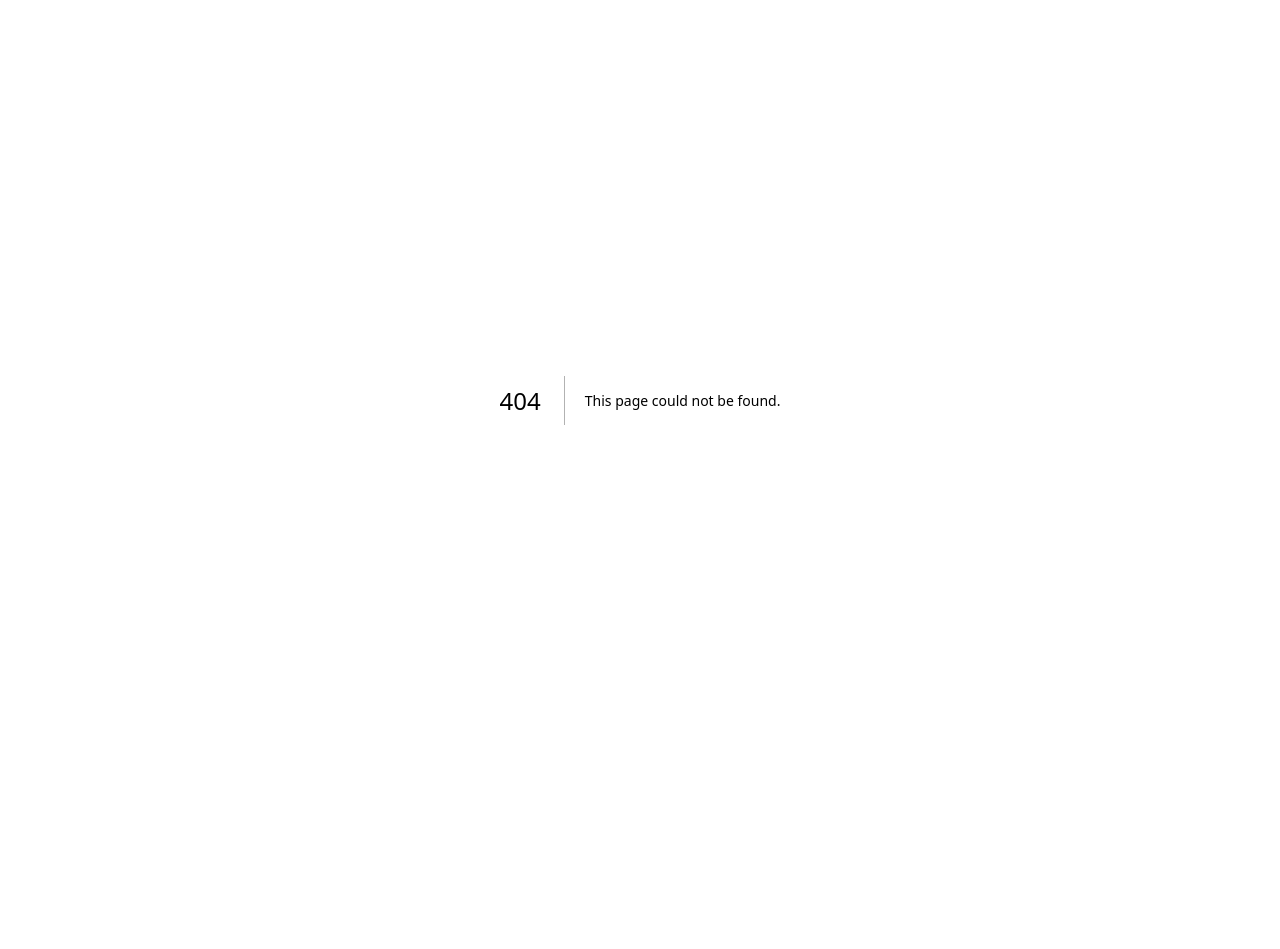
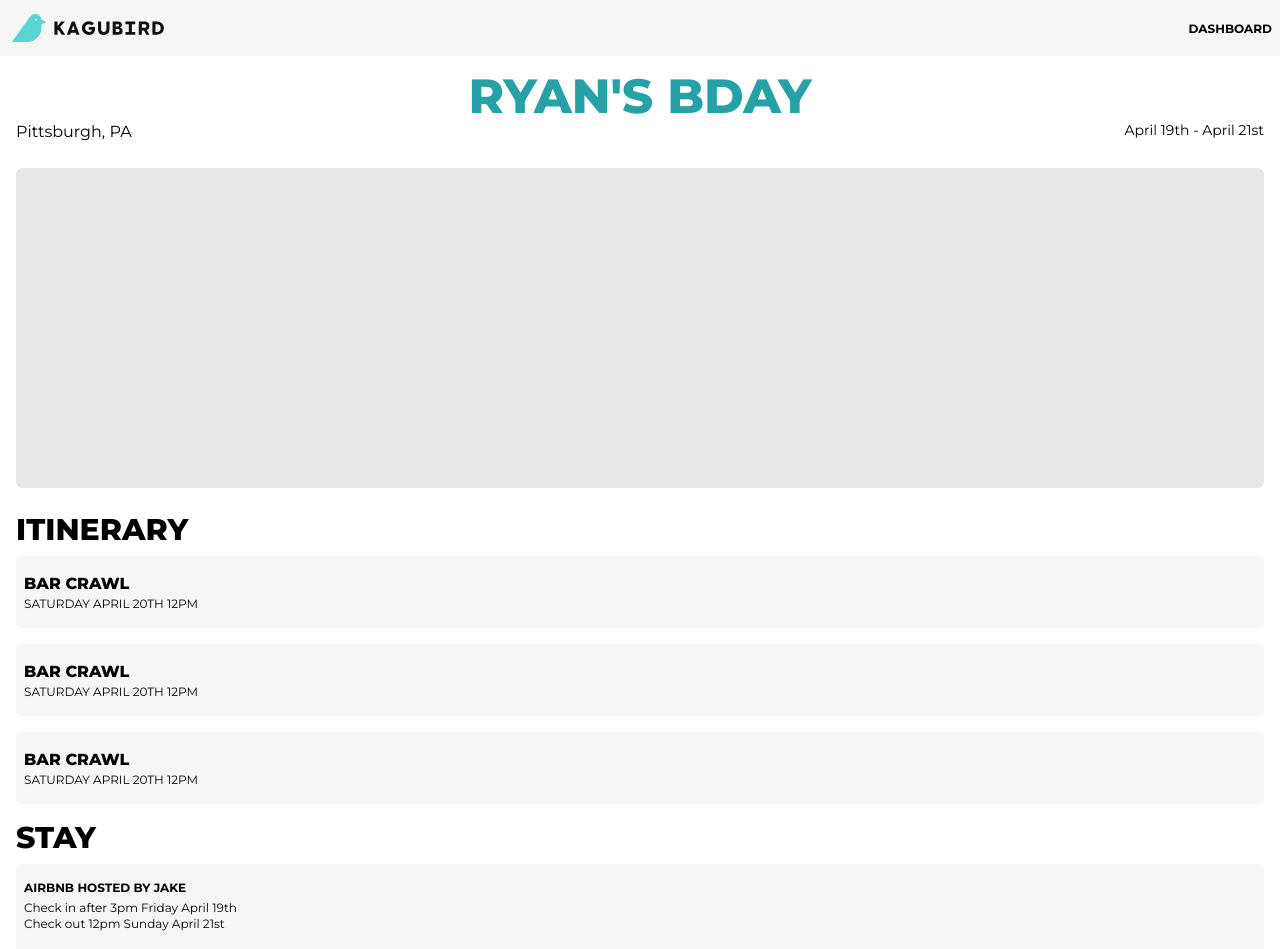
Before and after one commit to rytwalker/kagubird, a Next.js app: page /dashboard/trips/1 in a window 1280 px wide. Before the commit this address had no page. Shown: the top 949 px of the page. Before the commit the page ends 800 px from the top, so only its background shows below. Built offline with nearby package versions, Linux system fonts and the light colour scheme.

Commit message:
layout basic trip idea

```diff
--- /dev/null
+++ b/app/dashboard/page.tsx
@@ -0,0 +1,21 @@
+import Link from "next/link";
+
+export default function Page() {
+  return (
+    <div className="p-2">
+      <nav className="mb-2">
+        <Link className="text-xs font-bold uppercase" href="/dashboard/trips">
+          Trips
+        </Link>
+      </nav>
+      <h1 className="text-2xl font-bold uppercase mb-6">Welcome Ryan</h1>
+      <h2 className="font-bold uppercase mb-2 font-sm">Upcoming Trips</h2>
+      <Link href="/dashboard/trips/1">
+        <div className="bg-gray-50 rounded flex flex-col justify-center px-2 py-4">
+          <h3 className="font-extrabold uppercase">Ryan's Bday</h3>
+          <p className="uppercase text-xs">April 19th - April 21st</p>
+        </div>
+      </Link>
+    </div>
+  );
+}
--- /dev/null
+++ b/app/dashboard/trips/[slug]/page.tsx
@@ -0,0 +1,41 @@
+"use client";
+import IntineraryItem from "@/app/ui/components/ItineraryItem";
+import { Disclosure, Transition } from "@headlessui/react";
+
+export default function Trip() {
+  return (
+    <div className="p-4">
+      <div className="mb-6">
+        <h1 className="text-kagu-green-500 text-center text-5xl uppercase font-extrabold">
+          Ryan's Bday
+        </h1>
+        <div className="flex justify-between">
+          <p>Pittsburgh, PA</p>
+          <p className="text-sm">April 19th - April 21st</p>
+        </div>
+      </div>
+      <div className="h-80 bg-gray-100  rounded-md mb-6" />
+      <h2 className="text-3xl mb-2 uppercase font-extrabold">Itinerary</h2>
+      <IntineraryItem />
+      <IntineraryItem />
+      <IntineraryItem />
+      <h2 className="text-3xl mb-2 uppercase font-extrabold">Stay</h2>
+      <div className="py-4 px-2 bg-gray-50 rounded-md">
+        <h4 className="uppercase font-bold text-xs mb-1">
+          Airbnb Hosted by Jake
+        </h4>
+        <p className="text-xs">Check in after 3pm Friday April 19th</p>
+        <p className="text-xs mb-4">Check out 12pm Sunday April 21st</p>
+        <ul>
+          <li className="uppercase text-xs">
+            1234 1st Ave. Pittsbugh, PA 44444
+          </li>
+          <li className="uppercase text-xs">412-123-4556</li>
+          <li className="text-kagu-green-500 text-xs mt-2">
+            <a href="https://google.com">Airbnb Link</a>
+          </li>
+        </ul>
+      </div>
+    </div>
+  );
+}
--- /dev/null
+++ b/app/dashboard/trips/page.tsx
@@ -0,0 +1,3 @@
+export default function Page() {
+  return <p>trips page</p>;
+}
--- a/app/layout.tsx
+++ b/app/layout.tsx
@@ -1,6 +1,8 @@
 import type { Metadata } from "next";
 import { Montserrat } from "next/font/google";
+import { Providers } from "./lib/Providers";
 import "./globals.css";
+import Nav from "./ui/components/Nav";
 
 const montserrat = Montserrat({
   subsets: ["latin"],
@@ -14,8 +16,11 @@ export const metadata: Metadata = {
 
 export default function RootLayout(props: React.PropsWithChildren) {
   return (
-    <html lang="en" className={montserrat.className}>
-      <body>{props.children}</body>
+    <html lang="en" className={montserrat.className} suppressHydrationWarning>
+      <body className="bg-white">
+        <Nav />
+        {props.children}
+      </body>
     </html>
   );
 }
--- /dev/null
+++ b/app/lib/Providers.tsx
@@ -0,0 +1,11 @@
+"use client";
+
+import { ThemeProvider } from "next-themes";
+
+export function Providers({ children }: { children: React.ReactNode }) {
+  return (
+    <ThemeProvider attribute="class" defaultTheme="system" enableSystem>
+      {children}
+    </ThemeProvider>
+  );
+}
--- a/app/page.tsx
+++ b/app/page.tsx
@@ -1,16 +1,9 @@
-import Image from "next/image";
-import Logo from "../public/logo.svg";
+import Logo from "@ui/components/Logo";
 
 export default function Home() {
   return (
     <div className="px-2 flex flex-col items-center justify-center h-screen">
-      <Image
-        alt="Kagubird logo"
-        height="106"
-        width="566"
-        src={Logo}
-        className="w-100%"
-      />
+      <Logo />
       <h1 className="text-3xl font-bold">Coming Soon!</h1>
     </div>
   );
--- /dev/null
+++ b/app/ui/components/ItineraryItem.tsx
@@ -0,0 +1,44 @@
+import { Disclosure, Transition } from "@headlessui/react";
+
+export default function IntineraryItem() {
+  return (
+    <Disclosure as="div" className="mb-4 py-4 px-2 rounded-md bg-gray-50">
+      <Disclosure.Button className="flex flex-col">
+        <h3 className="font-extrabold uppercase">Bar Crawl</h3>
+        <p className="uppercase text-xs">Saturday April 20th 12pm</p>
+      </Disclosure.Button>
+      <Transition
+        enter="transition duration-100 ease-out"
+        enterFrom="transform scale-95 opacity-0"
+        enterTo="transform scale-100 opacity-100"
+        leave="transition duration-75 ease-out"
+        leaveFrom="transform scale-100 opacity-100"
+        leaveTo="transform scale-95 opacity-0"
+      >
+        <Disclosure.Panel className="text-gray-700">
+          <div className="my-4 h-px bg-gray-200" />
+          <h4 className="uppercase font-bold text-xs mb-1">Locations</h4>
+          <ul>
+            <li className="uppercase text-xs mb-4">
+              The BeerHIVE - 123 PEnn. AVE PITTSBURGH PA, 44121{" "}
+              <a className="text-kagu-green-500" href="https://google.com">
+                BEERHIVE.com
+              </a>{" "}
+              - 412-555-1224
+            </li>
+            <li className="uppercase text-xs mb-4">
+              The BeerHIVE - 123 PEnn. AVE PITTSBURGH PA, 44121{" "}
+              <a className="text-kagu-green-500" href="https://google.com">
+                BEERHIVE.com
+              </a>{" "}
+              - 412-555-1224
+            </li>
+          </ul>
+
+          <h4 className="uppercase font-bold text-xs mb-1">Notes</h4>
+          <p className="text-xs">Order isn't important. Bring cash.</p>
+        </Disclosure.Panel>
+      </Transition>
+    </Disclosure>
+  );
+}
--- /dev/null
+++ b/app/ui/components/Logo.tsx
@@ -0,0 +1,18 @@
+"use client";
+import Image from "next/image";
+import { useTheme } from "next-themes";
+import LogoMain from "../../../public/logo.svg";
+import LogoInverse from "../../../public/logo-inverse.svg";
+
+export default function Logo() {
+  const { resolvedTheme } = useTheme();
+  return (
+    <Image
+      alt="Kagubird logo"
+      height="106"
+      width="566"
+      src={resolvedTheme === "dark" ? LogoInverse : LogoMain}
+      className="w-100%"
+    />
+  );
+}
--- /dev/null
+++ b/app/ui/components/Nav.tsx
@@ -0,0 +1,16 @@
+import Link from "next/link";
+import Logo from "./Logo";
+export default function Nav() {
+  return (
+    <nav className=" px-2 h-14 bg-gray-50 flex items-center justify-between">
+      <div className="w-40">
+        <Logo />
+      </div>
+      <div>
+        <Link className="text-xs font-bold  uppercase" href="/dashboard">
+          Dashboard
+        </Link>
+      </div>
+    </nav>
+  );
+}
--- a/package.json
+++ b/package.json
@@ -9,9 +9,11 @@
     "lint": "next lint"
   },
   "dependencies": {
+    "@headlessui/react": "^1.7.18",
     "@techstack/styled-system": "^1.0.433",
     "class-variance-authority": "^0.7.0",
     "next": "14.1.4",
+    "next-themes": "^0.3.0",
     "react": "^18",
     "react-dom": "^18",
     "styled-components": "^6.1.8"
--- a/tailwind.config.ts
+++ b/tailwind.config.ts
@@ -12,6 +12,33 @@ const tailwindConfig = {
   theme: {
     extend: {
       colors: {
+        black: "#111111",
+        gray: {
+          "50": "#f6f6f6",
+          "100": "#e7e7e7",
+          "200": "#d1d1d1",
+          "300": "#b0b0b0",
+          "400": "#888888",
+          "500": "#6d6d6d",
+          "600": "#5d5d5d",
+          "700": "#4f4f4f",
+          "800": "#454545",
+          "900": "#3d3d3d",
+          "950": "#111111",
+        },
+        "kagu-green": {
+          "50": "#f1fcfb",
+          "100": "#d1f6f3",
+          "200": "#a3ece8",
+          "300": "#58d5d3",
+          "400": "#40bfc1",
+          "500": "#26a2a6",
+          "600": "#1c7f85",
+          "700": "#1a676b",
+          "800": "#1a5055",
+          "900": "#1a4447",
+          "950": "#09262a",
+        },
         brand: "#58d5d3",
       },
     },
```
Also changed, not shown: public/logo-inverse.svg (added), 1 other file (tests, documents, lock files or other folders).
